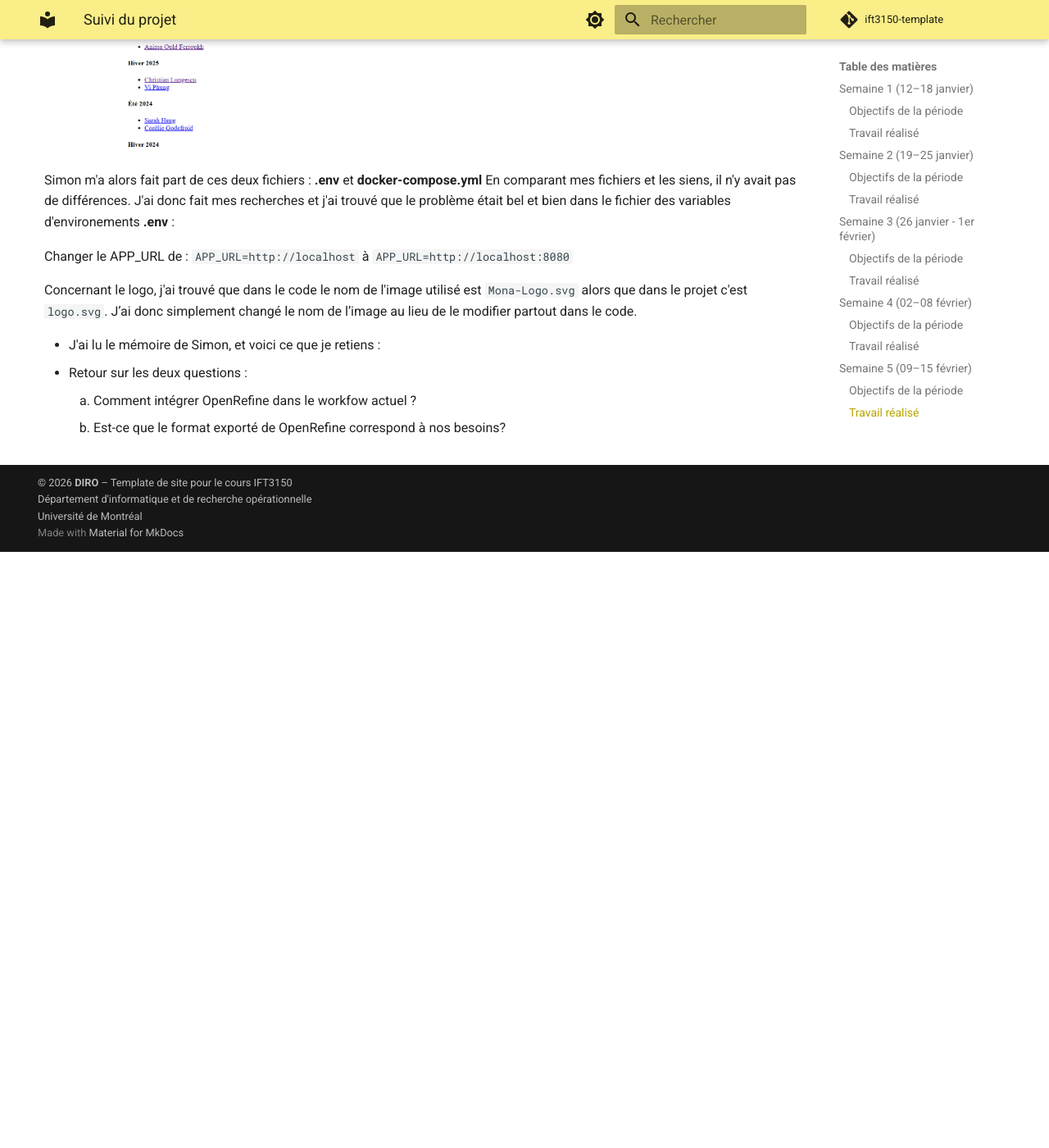
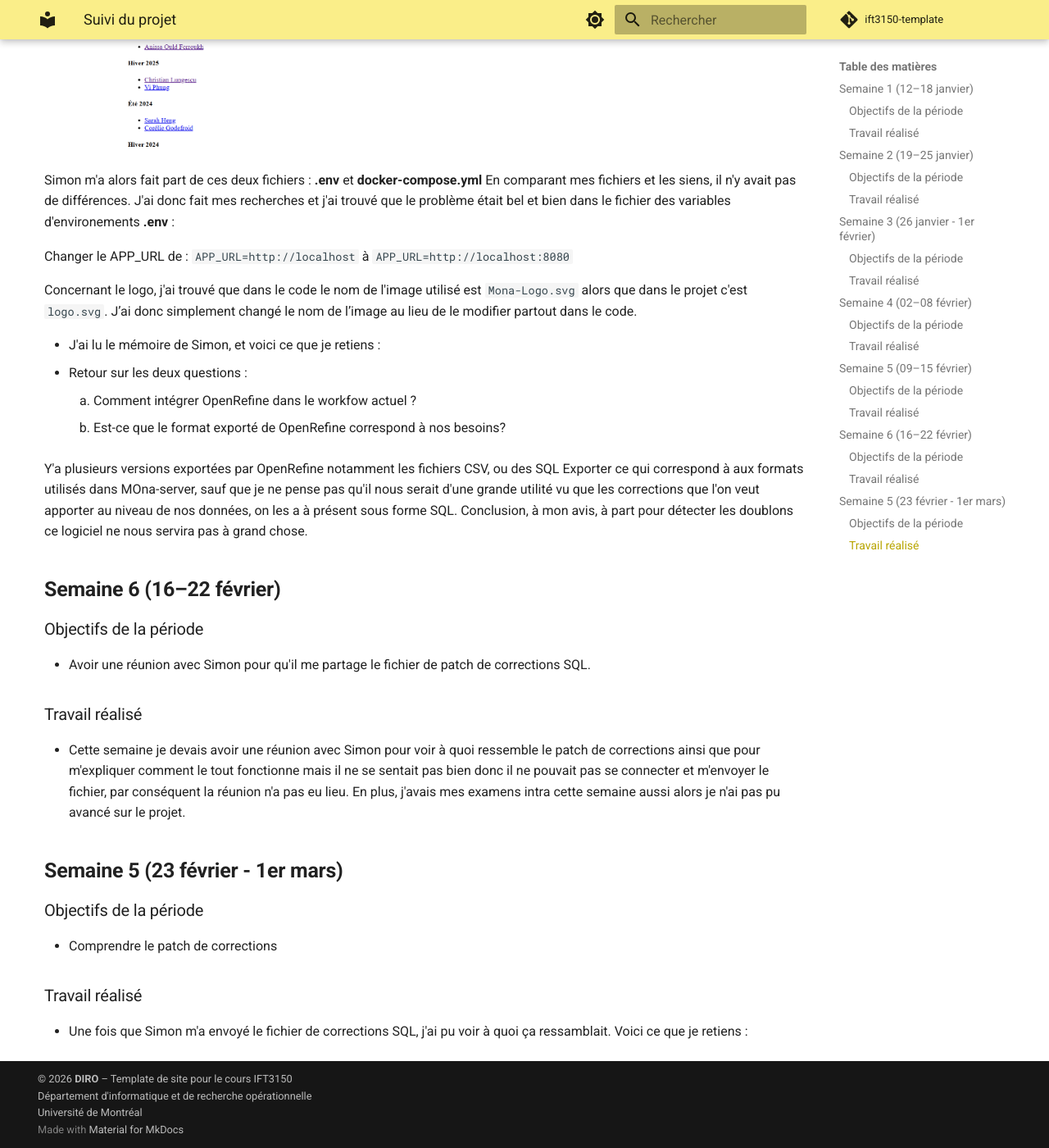
Before and after one commit to anissaofk/IFT-3150-MONA, an MkDocs documentation site: the page built from docs/suivi.md, in a window 1280 px wide and 1400 px high, scrolled down 8233 px. Shown: the whole window at 82% size. Built offline with MkDocs 1.6.1 and Material for MkDocs 9.7.7, drawn with Linux system fonts in a browser that asks for light colours; comment, search, counter and statistics services are not loaded; before the commit the page ends 8906 px from its top, so only the background shows below that.

Commit message:
update des deux dernieres semaines

```diff
--- a/docs/suivi.md
+++ b/docs/suivi.md
@@ -305,3 +305,25 @@ Concernant le logo, j'ai trouvé que dans le code le nom de l'image utilisé est
   <li> Est-ce que le format exporté de OpenRefine correspond à nos besoins?</li>
 
   </ol>
+
+  Y'a plusieurs versions exportées par OpenRefine notamment les fichiers CSV, ou des SQL Exporter ce qui correspond à aux formats utilisés dans MOna-server, sauf que je ne pense pas qu'il nous serait d'une grande utilité vu que les corrections que l'on veut apporter au niveau de nos données, on les a à présent sous forme SQL. Conclusion, à mon avis, à part pour détecter les doublons ce logiciel ne nous servira pas à grand chose.
+
+## **Semaine 6 (16–22 février)**
+
+### Objectifs de la période
+
+- Avoir une réunion avec Simon pour qu'il me partage le fichier de patch de corrections SQL.
+
+### Travail réalisé
+
+- Cette semaine je devais avoir une réunion avec Simon pour voir à quoi ressemble le patch de corrections ainsi que pour m'expliquer comment le tout fonctionne mais il ne se sentait pas bien donc il ne pouvait pas se connecter et m'envoyer le fichier, par conséquent la réunion n'a pas eu lieu. En plus, j'avais mes examens intra cette semaine aussi alors je n'ai pas pu avancé sur le projet.
+
+## **Semaine 5 (23 février - 1er mars)**
+
+### Objectifs de la période
+
+- Comprendre le patch de corrections
+
+### Travail réalisé
+
+- Une fois que Simon m'a envoyé le fichier de corrections SQL, j'ai pu voir à quoi ça ressamblait. Voici ce que je retiens :
```
